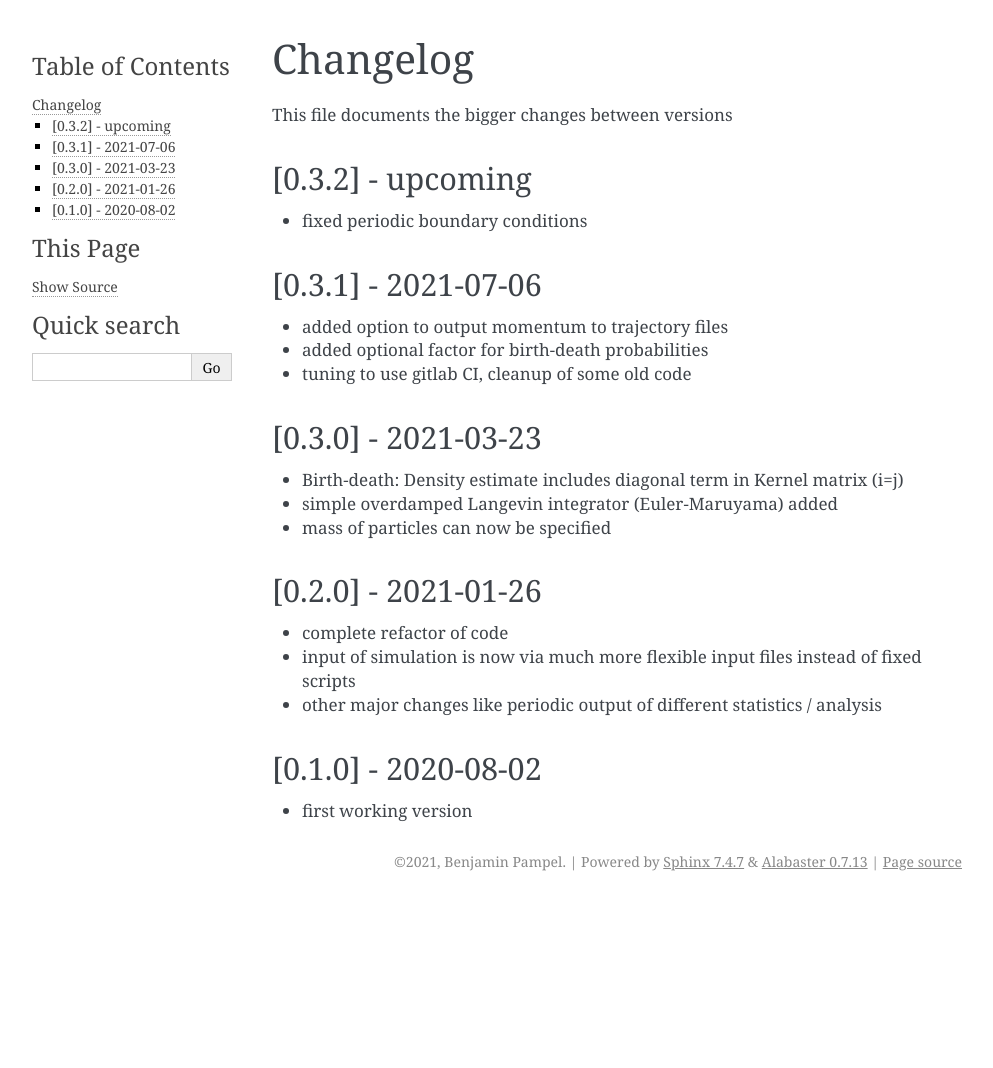
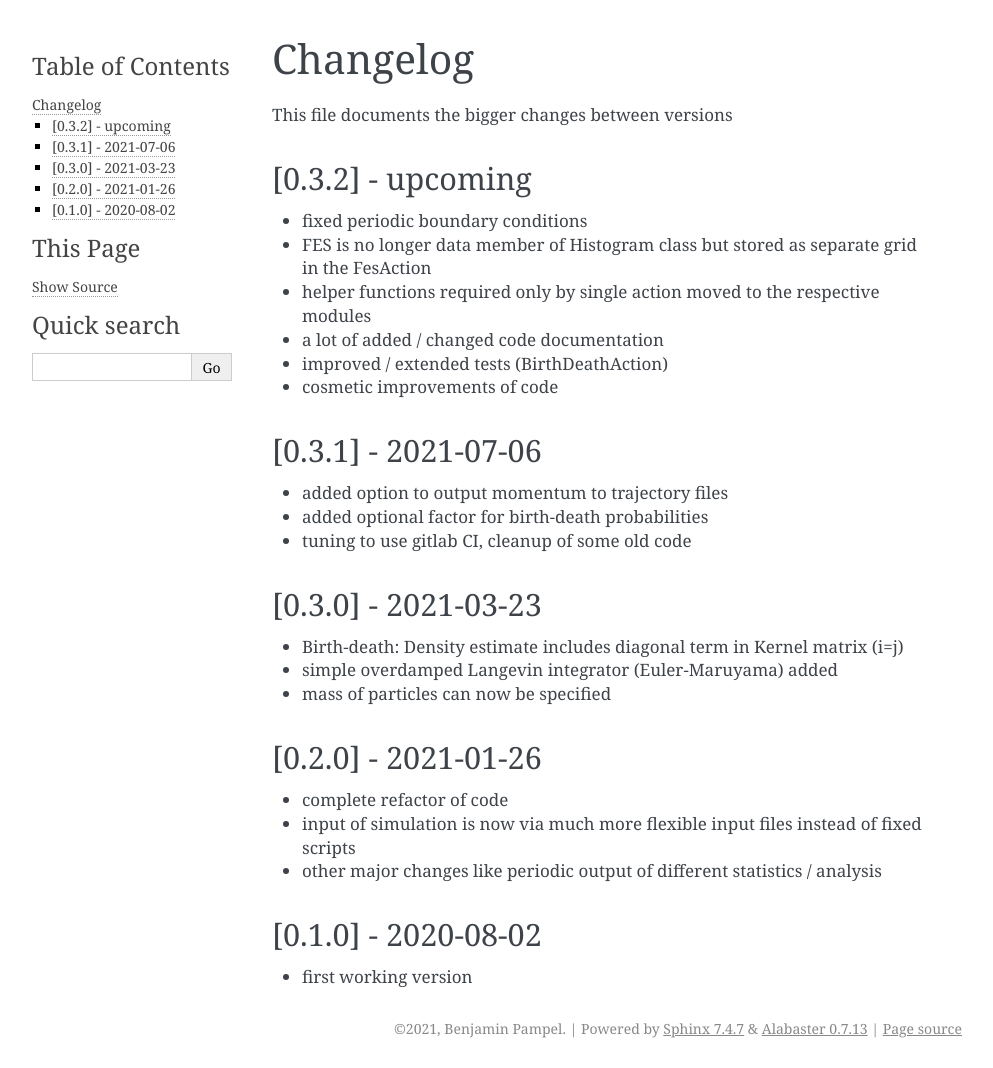
Before and after one commit to bpampel/bdld, a Sphinx documentation site: the page built from docs/changelog.rst, in a window 1280 px wide. Shown: the whole page, without its empty margins (148-1141 px from the left). Built offline with Sphinx 7.4.7, drawn with Linux system fonts in a browser that asks for light colours; before the commit the page ends 901 px from its top, so only the background shows below that.

Commit message:
Add a bit to changelog

```diff
--- a/docs/changelog.rst
+++ b/docs/changelog.rst
@@ -8,6 +8,12 @@ This file documents the bigger changes between versions
 ^^^^^^^^^^^^^^^^^^^^^^
 
 - fixed periodic boundary conditions
+- FES is no longer data member of Histogram class but stored as separate grid in the FesAction
+- helper functions required only by single action moved to the respective modules
+- a lot of added / changed code documentation
+- improved / extended tests (BirthDeathAction)
+- cosmetic improvements of code
+
 
 [0.3.1] - 2021-07-06
 ^^^^^^^^^^^^^^^^^^^^^^^
```
Also changed, not shown: 1 other file.
